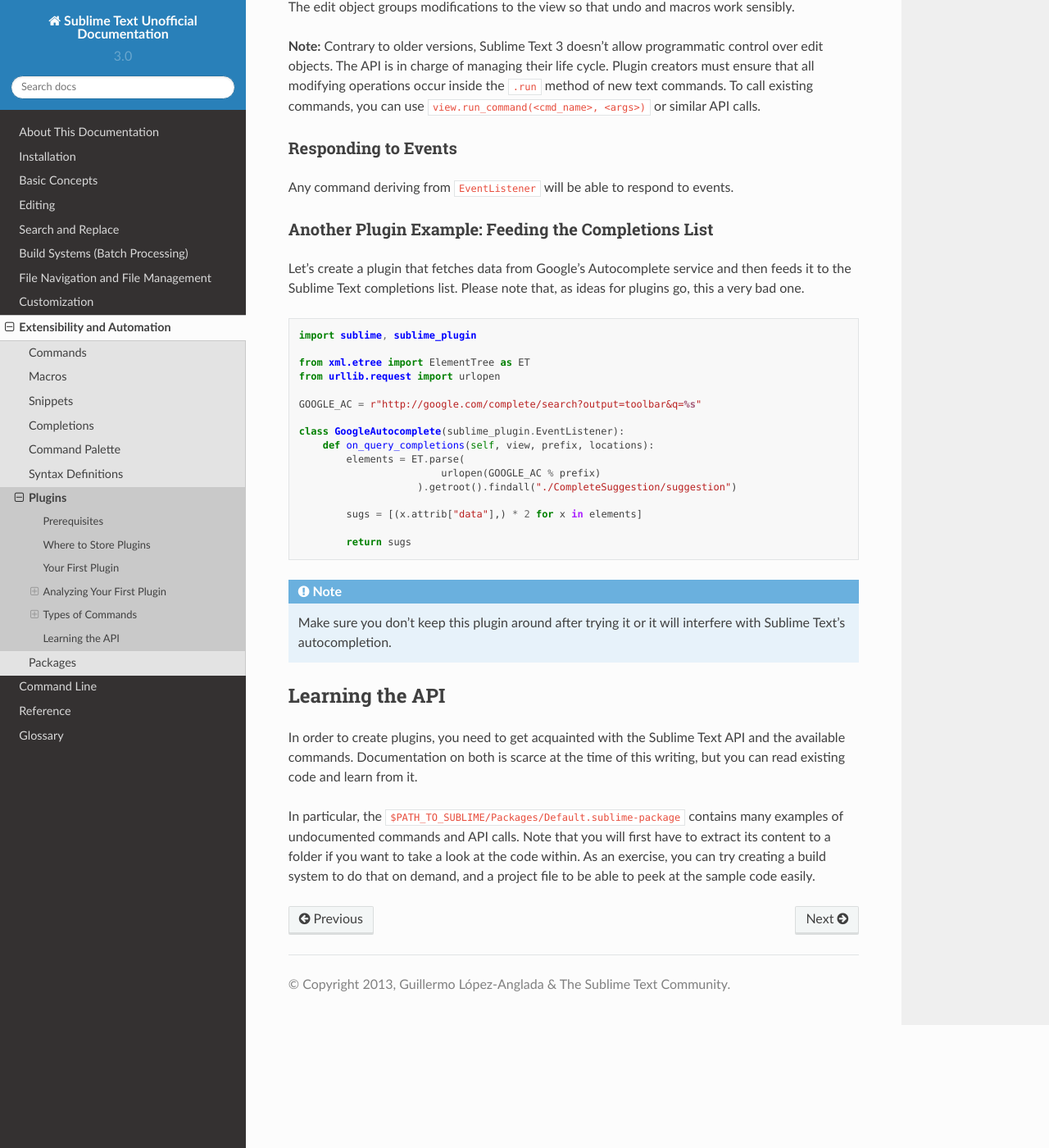
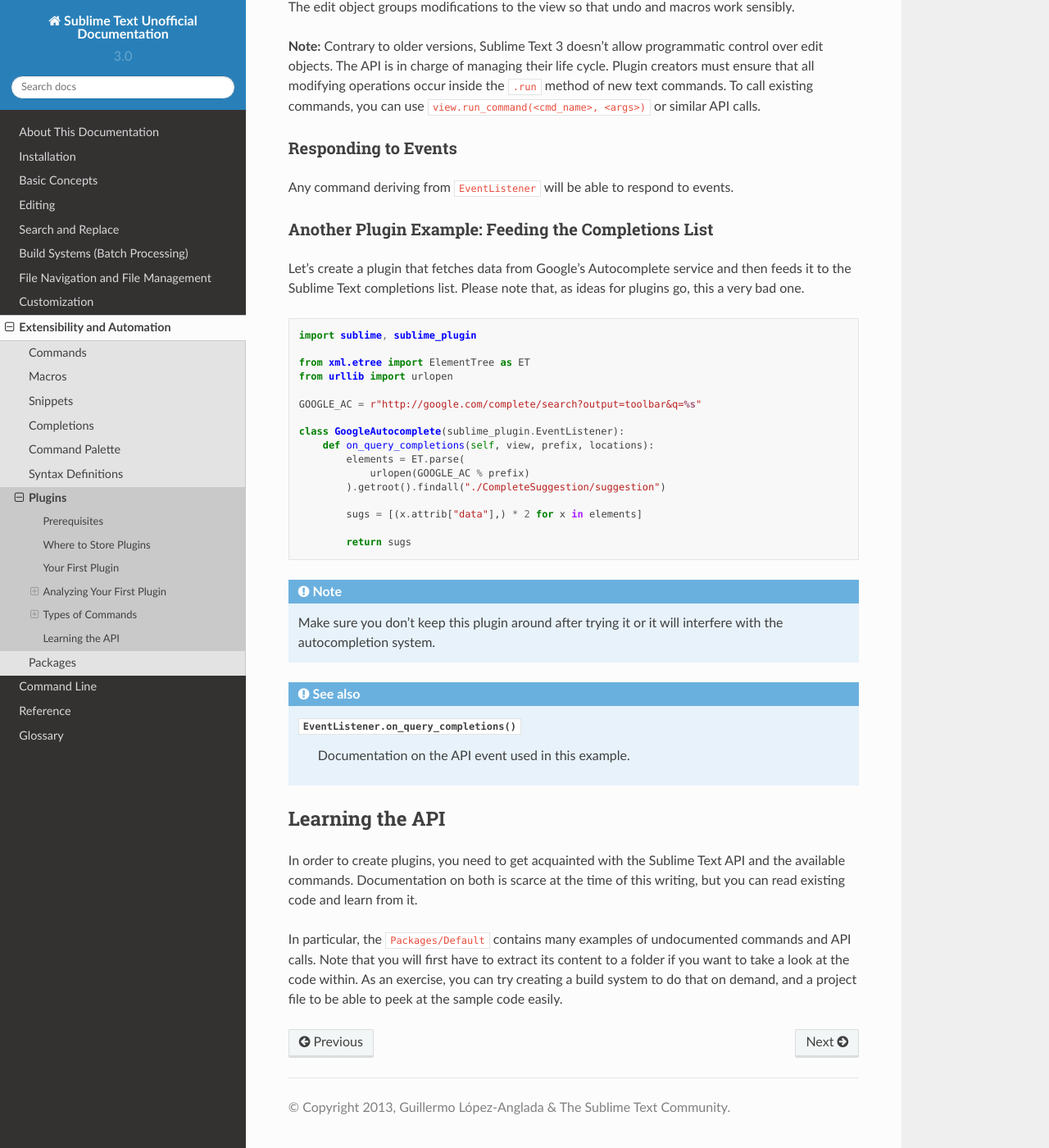
Before and after one commit to guillermooo/sublime-undocs, a Sphinx documentation site: the page built from source/extensibility/plugins.rst, in a window 1280 px wide and 1400 px high, scrolled down 3283 px. Shown: the whole window at 82% size. Built offline with Sphinx 7.4.7 and the Read the Docs theme 2.0.0, drawn with Linux system fonts in a browser that asks for light colours.

Commit message:
[2to3port] Add EventListener.on_query_completions and View.match_selector API docs
Reuses: 9ff148bdbacc913c32d968855a7da96b38ee24bc

```diff
--- a/source/extensibility/plugins.rst
+++ b/source/extensibility/plugins.rst
@@ -173,6 +173,8 @@
 Any command deriving from ``EventListener`` will be able to respond to events.
 
 
+.. _plugins-completions-example:
+
 Another Plugin Example: Feeding the Completions List
 ----------------------------------------------------
 
@@ -180,28 +182,35 @@
 then feeds it to the Sublime Text completions list. Please note that, as ideas
 for plugins go, this a very bad one.
 
-::
+.. sourcecode:: py
 
-	import sublime, sublime_plugin
+    import sublime, sublime_plugin
 
-	from xml.etree import ElementTree as ET
-	from urllib.request import urlopen
+    from xml.etree import ElementTree as ET
+    from urllib import urlopen
 
-	GOOGLE_AC = r"http://google.com/complete/search?output=toolbar&q=%s"
+    GOOGLE_AC = r"http://google.com/complete/search?output=toolbar&q=%s"
 
-	class GoogleAutocomplete(sublime_plugin.EventListener):
-	    def on_query_completions(self, view, prefix, locations):
-	        elements = ET.parse(
-	                        urlopen(GOOGLE_AC % prefix)
-	                    ).getroot().findall("./CompleteSuggestion/suggestion")
+    class GoogleAutocomplete(sublime_plugin.EventListener):
+        def on_query_completions(self, view, prefix, locations):
+            elements = ET.parse(
+                urlopen(GOOGLE_AC % prefix)
+            ).getroot().findall("./CompleteSuggestion/suggestion")
 
-	        sugs = [(x.attrib["data"],) * 2 for x in elements]
+            sugs = [(x.attrib["data"],) * 2 for x in elements]
 
-	        return sugs
+            return sugs
 
 .. note::
-	Make sure you don't keep this plugin around after trying it or it will
-	interfere with Sublime Text's autocompletion.
+    Make sure you don't keep this plugin around after trying it or it will
+    interfere with the autocompletion system.
+
+.. seealso::
+
+    .. py:currentmodule:: sublime_plugin
+
+    :py:meth:`EventListener.on_query_completions`
+        Documentation on the API event used in this example.
 
 
 Learning the API
@@ -211,8 +220,8 @@
 API and the available commands. Documentation on both is scarce at the time of
 this writing, but you can read existing code and learn from it.
 
-In particular, the ``$PATH_TO_SUBLIME/Packages/Default.sublime-package``
-contains many examples of undocumented commands and API calls. Note that you
-will first have to extract its content to a folder if you want to take a look at
-the code within. As an exercise, you can try creating a build system to do that
-on demand, and a project file to be able to peek at the sample code easily.
+In particular, the :file:`Packages/Default` contains many examples of
+undocumented commands and API calls. Note that you will first have to extract
+its content to a folder if you want to take a look at the code within. As an
+exercise, you can try creating a build system to do that on demand, and a
+project file to be able to peek at the sample code easily.
```
Also changed, not shown: source/reference/api.rst (+106 -4 lines).
